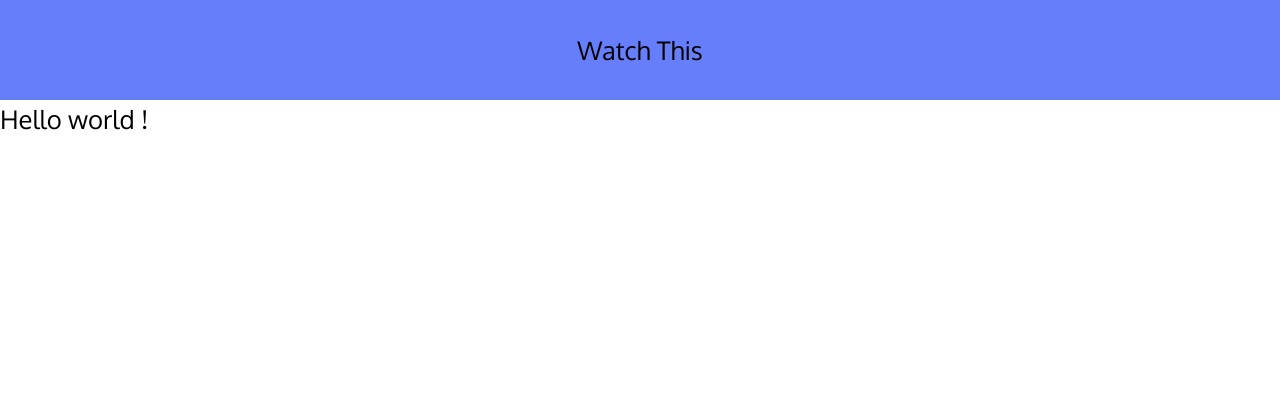
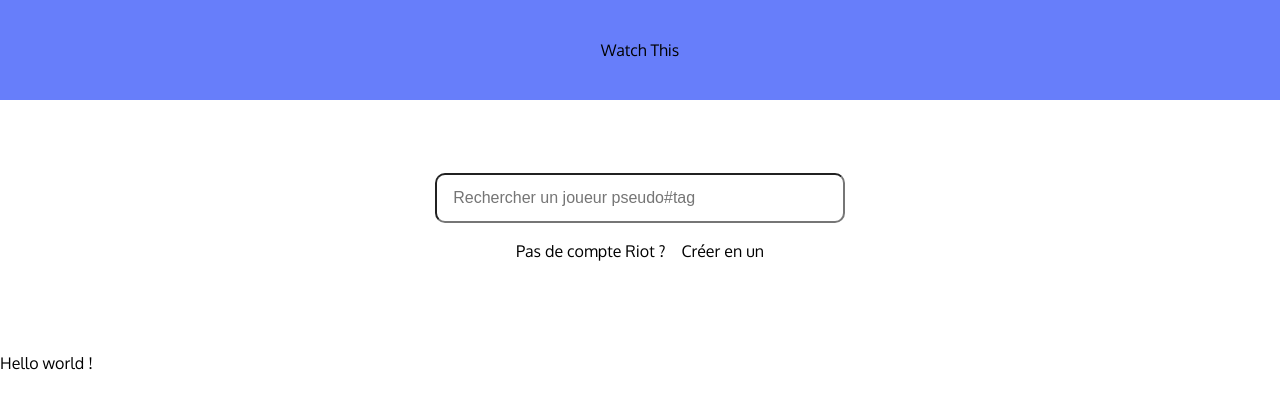
Before and after one commit to MehayeClem/WatchThis, a React (Vite) app: page / in a window 1280 px wide. Shown: the top 408 px of the page. Built offline with nearby package versions, Linux system fonts and the light colour scheme.

Commit message:
Profil: form in main page

```diff
--- a/src/pages/App.tsx
+++ b/src/pages/App.tsx
@@ -6,6 +6,21 @@ const App = () => {
 	return (
 		<>
 			<Header />
+			<div className="search-box">
+				<input
+					type="search"
+					placeholder="Rechercher un joueur pseudo#tag"
+				/>
+				<div className="search-account">
+					<span>Pas de compte Riot ?</span>
+					<a
+						href="https://auth.riotgames.com/login#client_id=prod-xsso-playvalorant&code_challenge=pgSzXsy6cIXO-NXfgT281JYmO4h9ZE82KgwZ57TSqYY&code_challenge_method=S256&redirect_uri=https%3A%2F%2Fxsso.playvalorant.com%2Fredirect&response_type=code&scope=openid%20account%20email&state=9e73fbe6629e71c76ce632b5d5&uri=https%3A%2F%2Fplayvalorant.com%2Ffr-fr%2F"
+						target="_blank"
+					>
+						Créer en un
+					</a>
+				</div>
+			</div>
 			<div>Hello world !</div>
 		</>
 	);
--- /dev/null
+++ b/src/pages/Profil.tsx
@@ -0,0 +1,5 @@
+const Profil = () => {
+	return <div>Hello from profil</div>;
+};
+
+export default Profil;
--- a/src/styles/_default.scss
+++ b/src/styles/_default.scss
@@ -97,8 +97,12 @@ ul {
 	list-style: none;
 }
 
-a,
 button {
 	all: inherit;
 	cursor: pointer;
 }
+
+a {
+	all: unset;
+	cursor: pointer;
+}
--- a/src/styles/styles.scss
+++ b/src/styles/styles.scss
@@ -3,7 +3,6 @@
 
 body {
 	font-family: var(--font-family);
-	font-size: clamp(1em, 2vw, 2.5em);
 
 	.header {
 		width: 100%;
@@ -13,4 +12,42 @@ body {
 		align-items: center;
 		background-color: #677efa;
 	}
+
+	.search-box {
+		width: 40%;
+		height: 200px;
+		margin: 2vw auto;
+		display: flex;
+		justify-content: center;
+		align-items: center;
+		flex-flow: column;
+
+		input[type='search'] {
+			width: 80%;
+			height: 50px;
+			font-size: 1em;
+			border-radius: 10px;
+			padding: 1em;
+		}
+
+		.search-account {
+			width: 80%;
+			height: auto;
+			display: flex;
+			justify-content: center;
+			flex-flow: row;
+			padding: 1em 0 1em 0;
+
+			> span {
+				margin-right: 1em;
+			}
+
+			a {
+				&:hover {
+					text-decoration: underline;
+					color: #677efa;
+				}
+			}
+		}
+	}
 }
```
